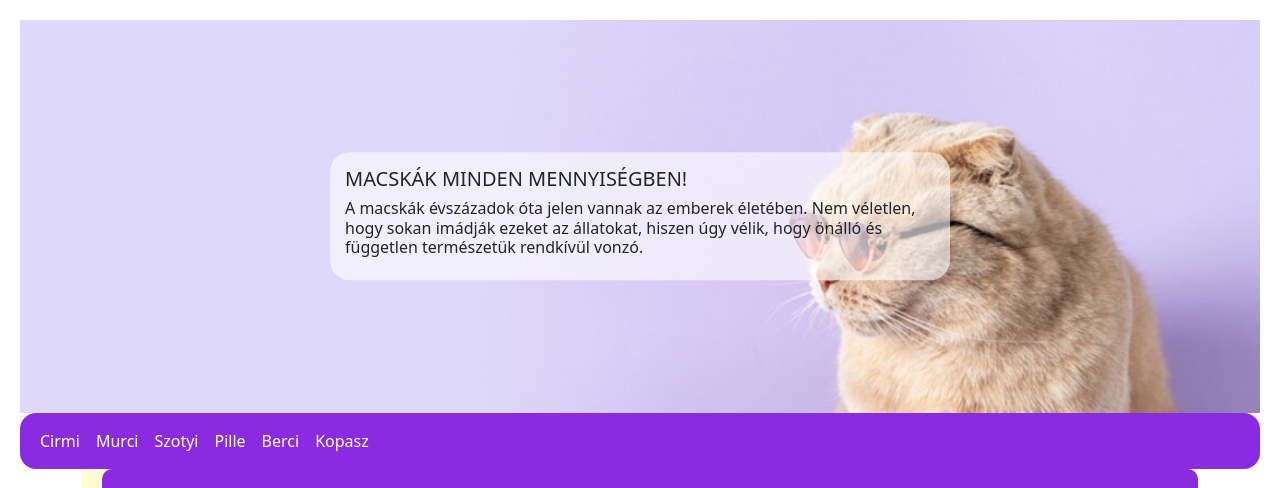
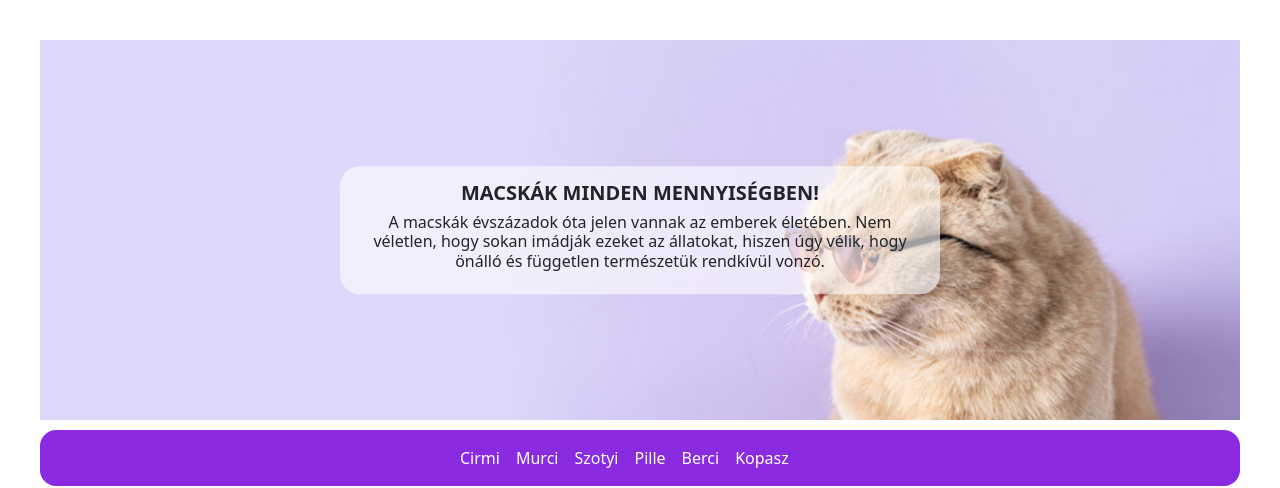
Before and after one commit to SzaboJohannaBlanka/Cats-Responsive, a plain HTML site: page index.html in a window 1280 px wide. Shown: the top 488 px of the page. Drawn offline with nearby package versions, Linux system fonts and the light colour scheme.

Commit message:
Update style.css

```diff
--- a/style/style.css
+++ b/style/style.css
@@ -6,7 +6,17 @@ img{
 }
 
 body{
-  padding: 20px;
+  padding: 40px;
+}
+
+h5{
+  font-weight: bold;
+  text-align: center;
+}
+
+h6{
+  font-weight: 450;
+  text-align: center;
 }
 
 .main-image{
@@ -23,8 +33,15 @@ body{
   border-radius: 20px;
 }
 
+.container-fluid{
+  margin-right: 300px;
+}
+
 .navbar{
   background-color: #8A2BE1;
+  padding-left: 400px;
+  margin-top: 10px;
+  margin-bottom: 10px;
 }
 
 .navbar-brand,
```
